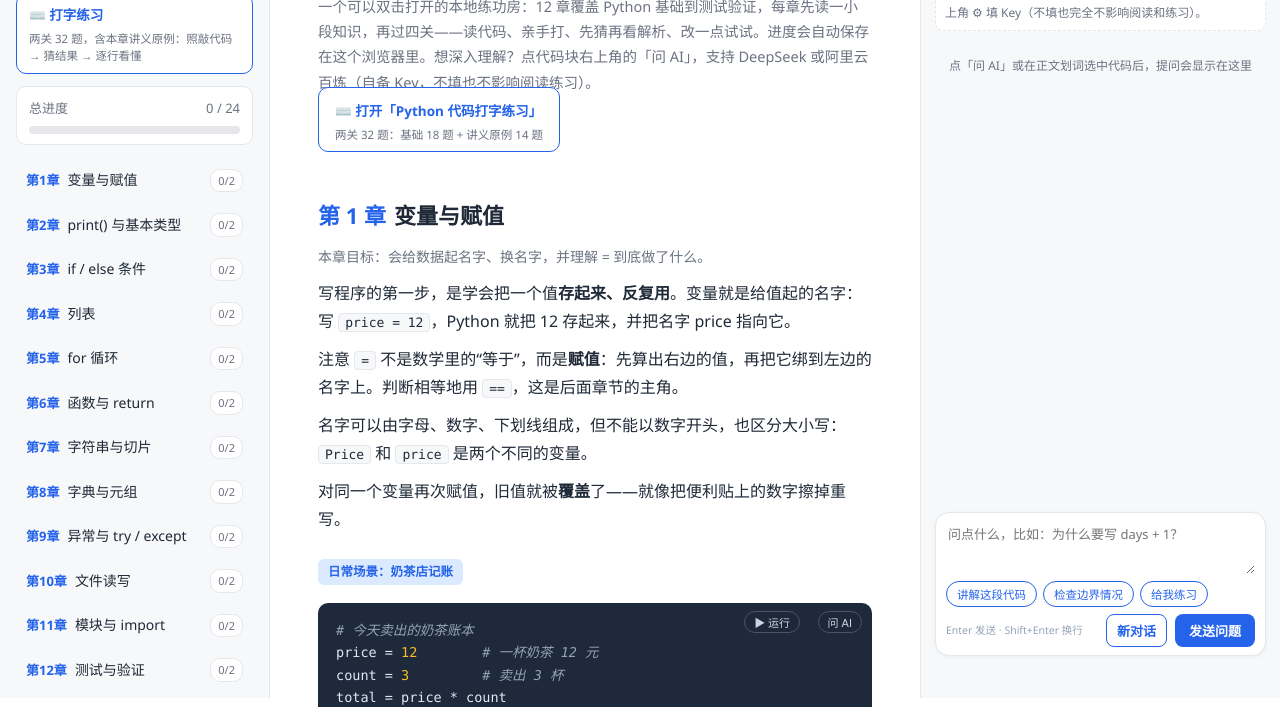
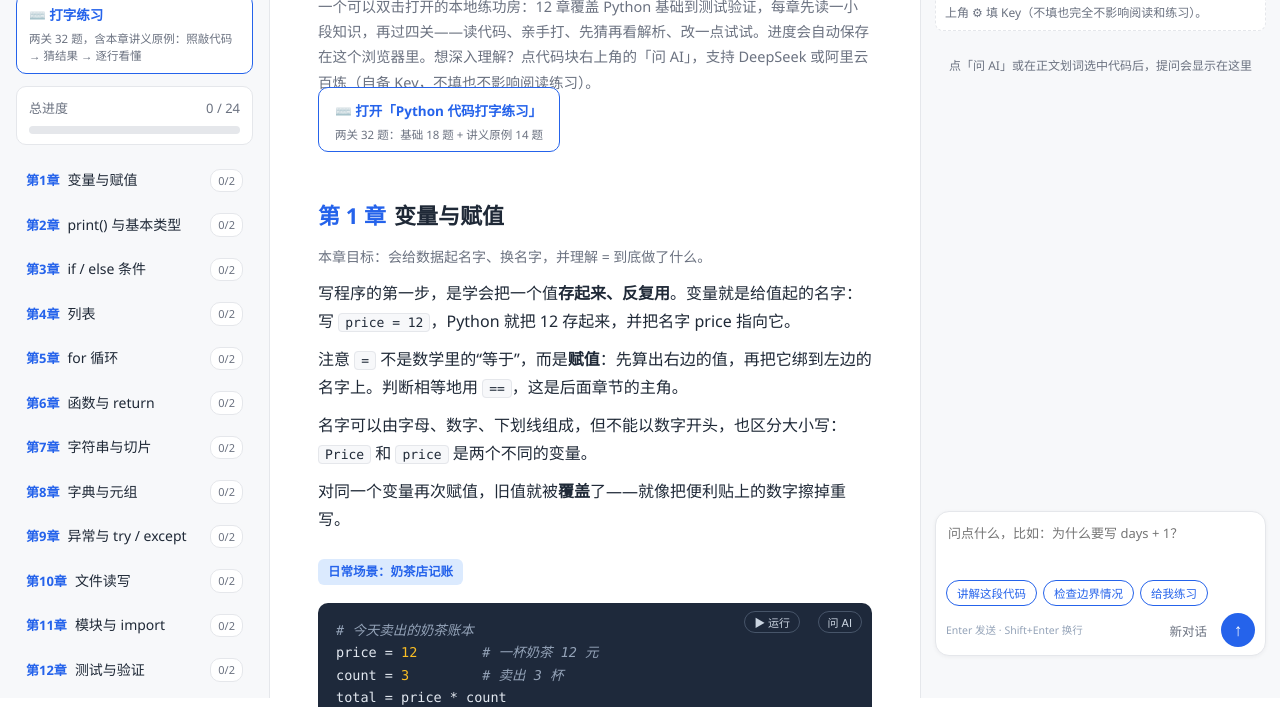
Before and after one commit to li-1116/python-typing-practice, a plain HTML site: page index.html in a window 1280 px wide. Shown: the part 102-809 px from the top of the page. Drawn offline with Linux system fonts and the light colour scheme.

Commit message:
fix: 两侧同时收起的grid冲突；发送框改WorkBuddy风格(圆形发送按钮/去拉伸把手)

```diff
--- a/index.html
+++ b/index.html
@@ -275,14 +275,26 @@
   .ai-compose:focus-within { border-color: var(--accent); box-shadow: 0 0 0 2px var(--accent-soft); }
   .ai-compose #aiInput {
     border: none; background: transparent; padding: 2px 2px 0; margin-top: 0;
-    min-height: 52px; resize: vertical; font-size: 13px; line-height: 1.6;
+    min-height: 52px; resize: none; font-size: 13px; line-height: 1.6;
   }
   .ai-compose .ai-presets button { padding: 4px 10px; font-size: 11.5px; }
   .ai-compose-bar { display: flex; align-items: center; justify-content: space-between; gap: 8px; }
   .ai-enter-tip { font-size: 10.5px; color: #94a3b8; }
-  .ai-actions { display: flex; gap: 8px; }
-  .ai-actions .btn { margin-top: 0; padding: 6px 14px; font-size: 13px; }
-  .ai-actions .btn.ghost { padding: 6px 10px; }
+  .ai-actions { display: flex; align-items: center; gap: 8px; }
+  /* WorkBuddy 风格：框内右下角圆形发送按钮，新对话是旁边的文字链接 */
+  .ai-send-btn {
+    flex: none; width: 34px; height: 34px; border-radius: 50%; border: none;
+    cursor: pointer; background: var(--accent); color: #fff; font-size: 17px;
+    font-weight: 700; line-height: 1; display: grid; place-items: center;
+    transition: background .15s;
+  }
+  .ai-send-btn:hover { background: #1d4ed8; }
+  .ai-send-btn[disabled] { background: #93b4f5; cursor: wait; }
+  .ai-new-link {
+    border: none; background: none; cursor: pointer; padding: 4px 6px;
+    color: var(--text-dim); font-size: 12.5px; font-family: inherit;
+  }
+  .ai-new-link:hover { color: var(--text); }
   .ai-status { font-size: 12px; color: var(--bad); min-height: 16px; line-height: 1.5; }
   .ai-status.info { color: var(--text-dim); }
 
@@ -331,6 +343,10 @@
     body.sb-collapsed .layout { grid-template-columns: 0 minmax(0, 1fr) 360px; }
   }
   @media (max-width: 1149px) { .sb-toggle { display: none; } }
+  /* 两边同时收起：这条特异性更高，防止 ai-collapsed 规则把侧边栏顶回来 */
+  @media (min-width: 1150px) {
+    body.sb-collapsed.ai-collapsed .layout { grid-template-columns: 0 minmax(0, 1fr) 0; }
+  }
 
   /* ---------- 划词气泡 ---------- */
   .sel-pop {
@@ -478,8 +494,8 @@
       <div class="ai-compose-bar">
         <span class="ai-enter-tip">Enter 发送 · Shift+Enter 换行</span>
         <div class="ai-actions">
-          <button class="btn ghost" id="aiNew">新对话</button>
-          <button class="btn" id="aiSend">发送问题</button>
+          <button class="ai-new-link" id="aiNew">新对话</button>
+          <button class="ai-send-btn" id="aiSend" title="发送（Enter）" aria-label="发送问题">↑</button>
         </div>
       </div>
     </div>
```
